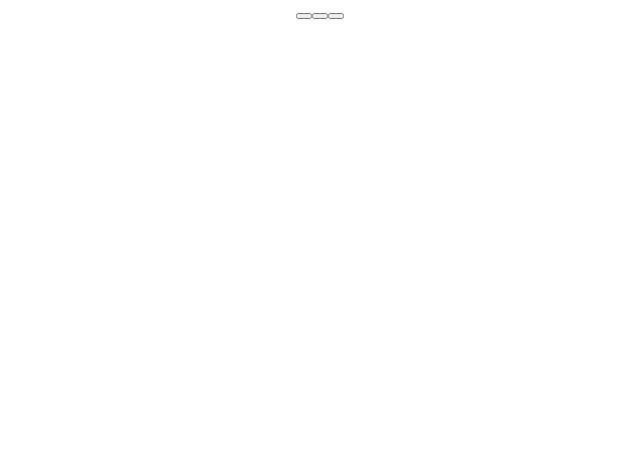
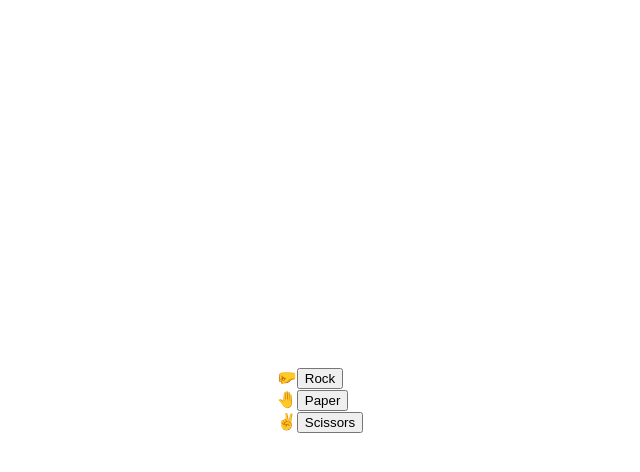
Before and after one commit to Jorge-Neves/react-rock-paper-scissors, a React (Create React App) app: page / in a window 1280 px wide. Shown: the top 472 px of the page, without its empty margins (320-960 px from the left). Built offline with nearby package versions, Linux system fonts and the light colour scheme.

Commit message:
Add Game UI layout

```diff
--- a/src/App.css
+++ b/src/App.css
@@ -1,3 +1,23 @@
 .App {
-  text-align: center;
+  display: flex;
+  flex-direction: column;
+  justify-content: center;
+  align-items: center;
+  min-height: 100vh;
+  min-width: 100%;
+  height: 100vh;
+  width: 100%;
 }
+
+.screen {
+  display: flex;
+  flex-direction: row;
+  justify-content: center;
+  align-items: center;
+  width: 50%;
+  height: 50vh;
+}
+
+.control {
+  margin: 0.5rem;
+}
--- a/src/App.tsx
+++ b/src/App.tsx
@@ -1,17 +1,23 @@
 import React, { FC, useState, useEffect } from 'react';
-import logo from './logo.svg';
 import './App.css';
 
 const App: FC = () => {
   return (
     <div className="App">
-      <header className="App-header">
+      <div>
         <div>
-          <button></button>
-          <button></button>
-          <button></button>
+          <span>&#129307;</span>
+          <button>Rock</button>
         </div>
-      </header>
+        <div>
+          <span>&#x1F91A;</span>
+          <button>Paper</button>
+        </div>
+        <div>
+          <span>&#9996;</span>
+          <button>Scissors</button>
+        </div>
+      </div>
     </div>
   );
 };
```
